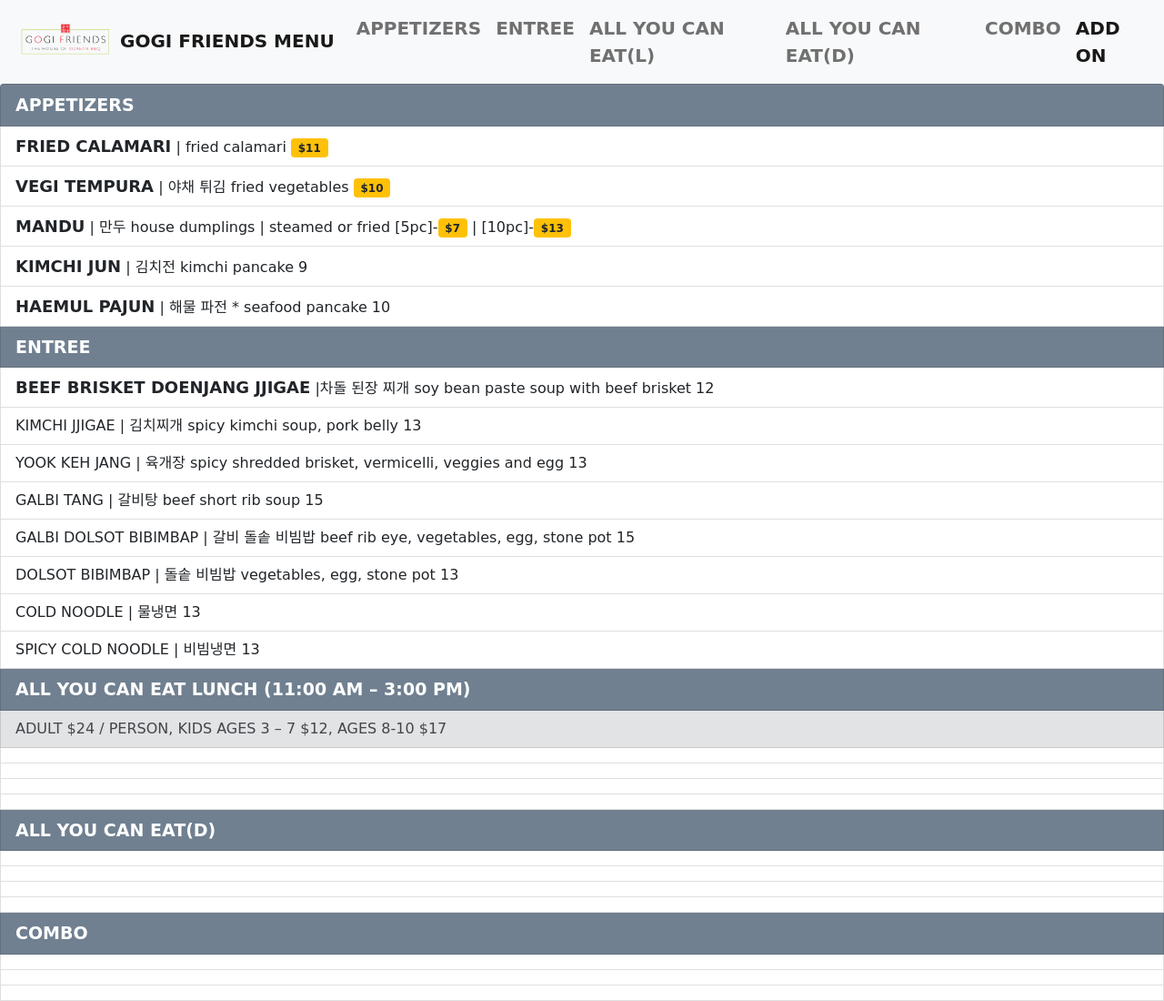
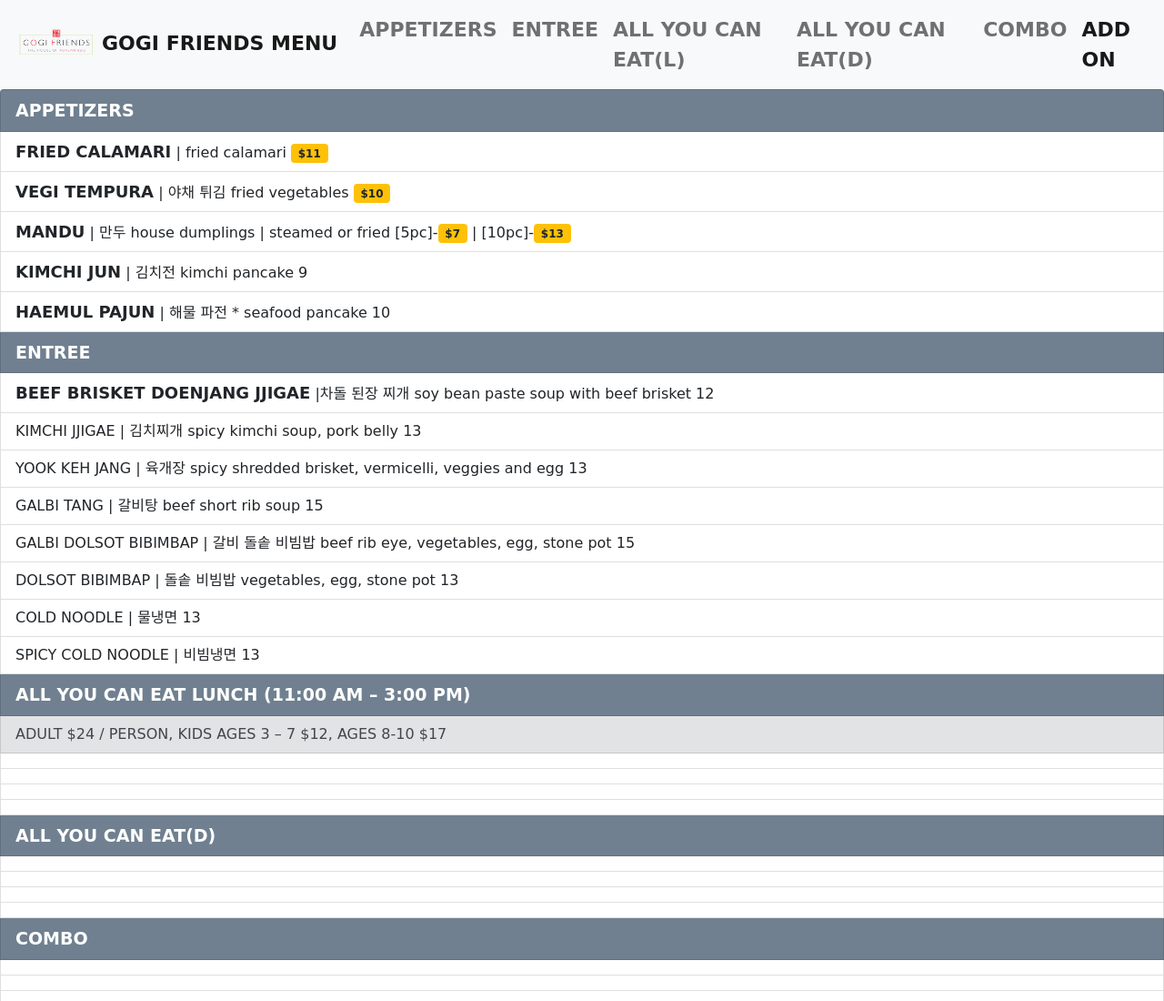
Before and after one commit to jkim8/mobileMenu, a plain HTML site: page index.html in a window 1280 px wide. Shown: the top 1100 px of the page at 91% size. Drawn offline with nearby package versions, Linux system fonts and the light colour scheme; a web font is replaced by a local one.

Commit message:
font size

```diff
--- a/index.html
+++ b/index.html
@@ -51,7 +51,7 @@
 
     .titleText {
         font-weight: 700;
-        font-size: 20px;
+        font-size: 22px;
     }
     .goToTheTop {
         width: 50px;
@@ -69,7 +69,7 @@
 
     }
     img {
-        width: 120px;
+        width: 100px;
     }
 
 
```
